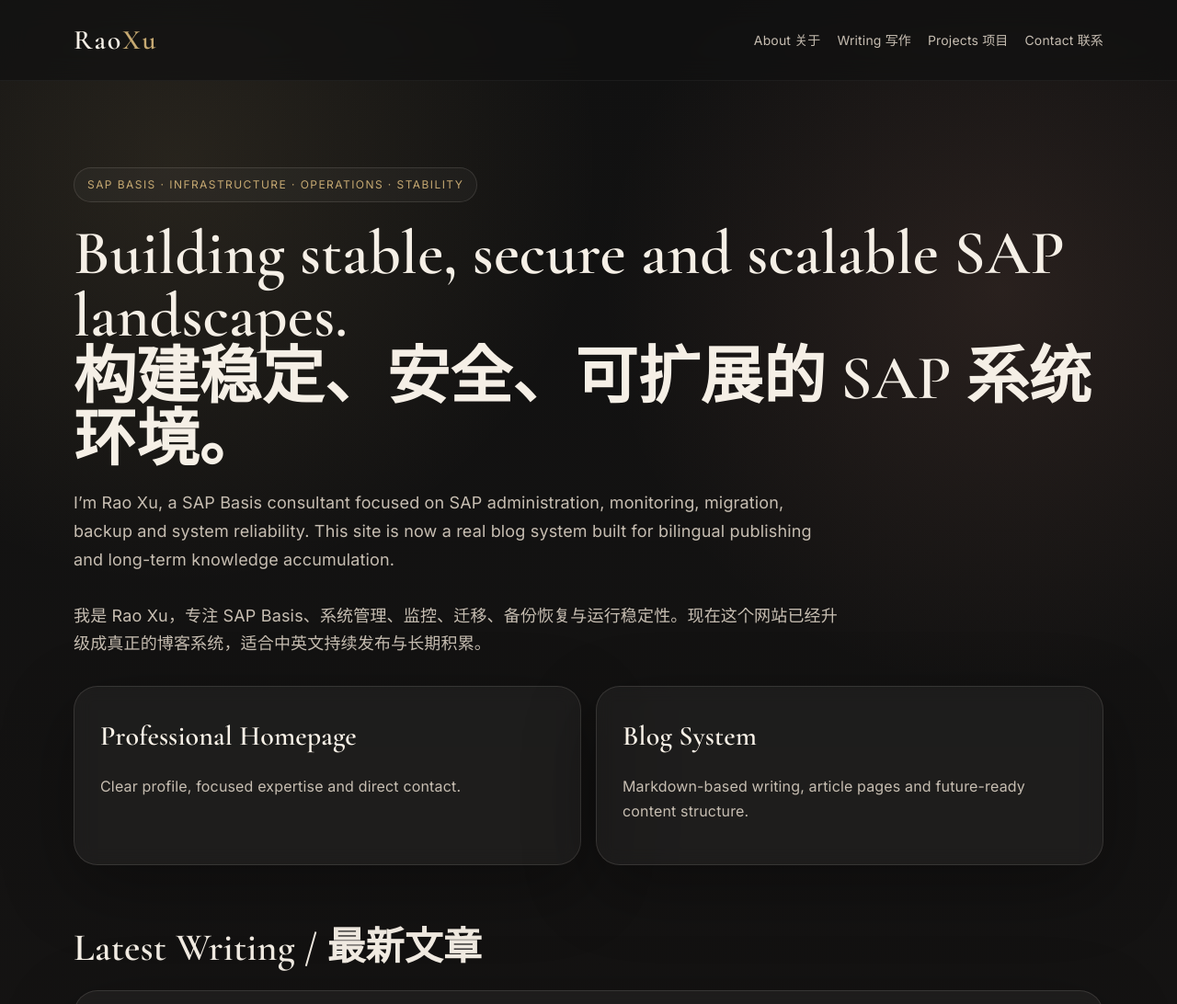
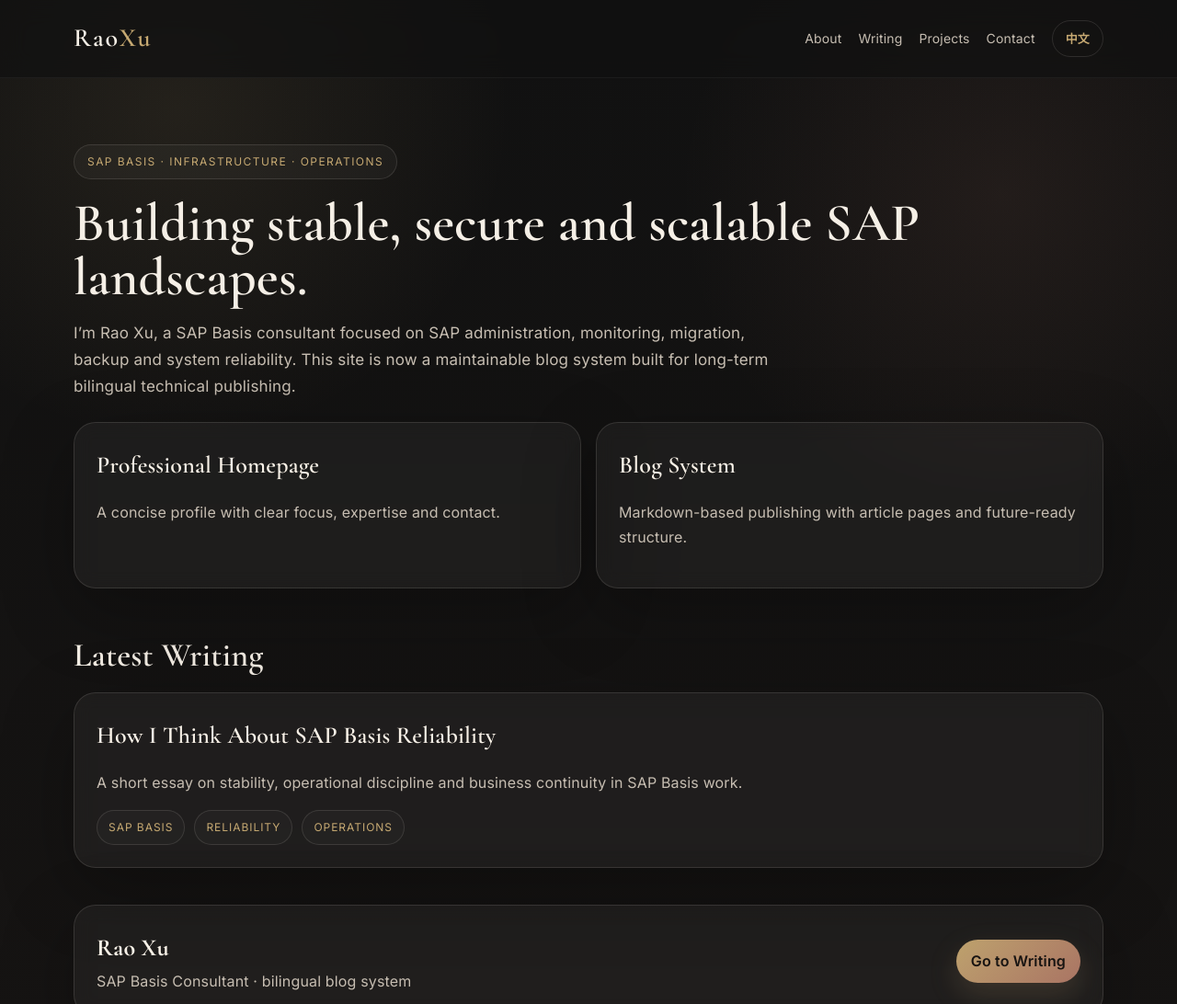
Before and after one commit to loganxurao/raoxu.github.io, an Astro site: page / in a window 1280 px wide. Shown: the top 1092 px of the page at 92% size. Built offline with nearby package versions, Linux system fonts and the light colour scheme; Astro itself is replaced by a stand-in of ours.

Commit message:
Refine homepage and add language toggle UX

```diff
--- a/src/layouts/BaseLayout.astro
+++ b/src/layouts/BaseLayout.astro
@@ -2,11 +2,18 @@
 interface Props {
   title: string;
   description?: string;
+  lang?: 'en' | 'zh';
 }
-const { title, description = 'Rao Xu personal website and SAP Basis blog.' } = Astro.props;
+const { title, description = 'Rao Xu personal website and SAP Basis blog.', lang = 'en' } = Astro.props;
+const isZh = lang === 'zh';
+const nav = isZh
+  ? { about: '关于', writing: '写作', projects: '项目', contact: '联系' }
+  : { about: 'About', writing: 'Writing', projects: 'Projects', contact: 'Contact' };
+const switchHref = isZh ? '/?lang=en' : '/?lang=zh';
+const switchLabel = isZh ? 'EN' : '中文';
 ---
 <!DOCTYPE html>
-<html lang="en">
+<html lang={lang}>
   <head>
     <meta charset="UTF-8" />
     <meta name="viewport" content="width=device-width, initial-scale=1.0" />
@@ -17,26 +24,27 @@ const { title, description = 'Rao Xu personal website and SAP Basis blog.' } = A
     <link rel="preconnect" href="https://fonts.gstatic.com" crossorigin />
     <link href="https://fonts.googleapis.com/css2?family=Cormorant+Garamond:wght@400;500;600;700&family=Inter:wght@400;500;600;700&display=swap" rel="stylesheet" />
     <style is:global>
-      :root{--bg:#111111;--bg-soft:#171717;--panel:rgba(255,248,240,.045);--text:#f5efe6;--muted:#c7beb2;--line:rgba(245,239,230,.12);--gold:#c6a972;--rose:#b67c6a;--ivory:#f8f1e7;--shadow:0 24px 80px rgba(0,0,0,.32);--radius:26px;--max:1120px}
-      *{box-sizing:border-box} html{scroll-behavior:smooth} body{margin:0;font-family:Inter,ui-sans-serif,system-ui,sans-serif;color:var(--text);background:radial-gradient(circle at 15% 10%,rgba(198,169,114,.12),transparent 24%),radial-gradient(circle at 85% 18%,rgba(182,124,106,.14),transparent 24%),radial-gradient(circle at 50% 100%,rgba(248,241,231,.05),transparent 30%),linear-gradient(180deg,#111111 0%,#161413 100%);line-height:1.7;letter-spacing:.01em}
-      body:before{content:"";position:fixed;inset:0;pointer-events:none;background:linear-gradient(rgba(255,255,255,.02) 1px,transparent 1px),linear-gradient(90deg,rgba(255,255,255,.02) 1px,transparent 1px);background-size:36px 36px;mask-image:radial-gradient(circle at center,black 35%,transparent 80%);opacity:.18}
-      a{color:inherit;text-decoration:none}.container{width:min(var(--max),calc(100% - 40px));margin:0 auto}.nav{position:sticky;top:0;z-index:20;backdrop-filter:blur(14px);background:rgba(17,17,17,.72);border-bottom:1px solid rgba(255,255,255,.05)}.nav-inner{display:flex;align-items:center;justify-content:space-between;padding:18px 0}.logo{font-family:"Cormorant Garamond",serif;font-size:30px;font-weight:600;letter-spacing:.06em}.logo span{color:var(--gold)}.menu{display:flex;gap:18px;align-items:center}.menu a{color:var(--muted);font-size:14px}.menu a:hover{color:var(--ivory)}
-      .btn{display:inline-flex;align-items:center;justify-content:center;gap:8px;padding:12px 18px;border-radius:999px;border:1px solid var(--line);transition:.2s ease;font-weight:600;background:transparent}.btn:hover{transform:translateY(-1px);border-color:rgba(198,169,114,.4)}.btn.primary{background:linear-gradient(135deg,rgba(198,169,114,.95),rgba(182,124,106,.92));color:#181412;border:none;box-shadow:0 12px 32px rgba(198,169,114,.2)}
-      .hero{padding:94px 0 54px}.eyebrow{display:inline-block;padding:8px 14px;border:1px solid var(--line);border-radius:999px;color:var(--gold);font-size:12px;letter-spacing:.12em;text-transform:uppercase;margin-bottom:22px;background:rgba(255,255,255,.03)} h1,h2,h3,h4{font-family:"Cormorant Garamond",serif}.page-title{font-size:clamp(40px,8vw,68px);line-height:1;margin:0 0 16px;font-weight:600}.section-title{font-size:42px;font-weight:600;margin:0 0 10px}.lead{max-width:840px;font-size:18px;color:var(--muted);margin-bottom:30px}
-      .stats,.grid-3,.grid-2,.grid-1{display:grid;gap:16px}.stats{grid-template-columns:repeat(4,minmax(0,1fr));margin-top:32px}.grid-3{grid-template-columns:repeat(3,minmax(0,1fr))}.grid-2{grid-template-columns:repeat(2,minmax(0,1fr))}.grid-1{grid-template-columns:1fr}.stat,.card,.timeline-item,.footer-box,.quote,.post{background:var(--panel);border:1px solid var(--line);border-radius:var(--radius);box-shadow:var(--shadow);backdrop-filter:blur(10px)}.card,.post{padding:28px}.card h3,.post h3{margin:0 0 10px;font-size:30px;font-weight:600;color:var(--ivory)}.card p,.post p,.section-lead, .muted{color:var(--muted)}
-      .tag-list{display:flex;flex-wrap:wrap;gap:10px;margin-top:16px}.tag{padding:8px 12px;border-radius:999px;border:1px solid var(--line);color:var(--gold);font-size:12px;letter-spacing:.08em;text-transform:uppercase;background:rgba(255,255,255,.025)}.footer{padding:46px 0 74px;color:var(--muted)}.footer-box{display:flex;justify-content:space-between;align-items:center;gap:18px;flex-wrap:wrap;padding:26px}.prose{max-width:820px}.prose p,.prose li{color:var(--muted);font-size:18px}.prose h1,.prose h2,.prose h3{color:var(--ivory)}.prose h2{font-size:40px;margin-top:34px}.prose a{color:var(--gold)}
-      @media (max-width:900px){.stats,.grid-3,.grid-2{grid-template-columns:1fr}.menu{display:none}.hero{padding-top:64px}.section-title{font-size:34px}.card h3,.post h3{font-size:26px}}
+      :root{--bg:#111111;--bg-soft:#171717;--panel:rgba(255,248,240,.045);--text:#f5efe6;--muted:#c7beb2;--line:rgba(245,239,230,.12);--gold:#c6a972;--rose:#b67c6a;--ivory:#f8f1e7;--shadow:0 24px 80px rgba(0,0,0,.28);--radius:24px;--max:1120px}
+      *{box-sizing:border-box} html{scroll-behavior:smooth} body{margin:0;font-family:Inter,ui-sans-serif,system-ui,sans-serif;color:var(--text);background:radial-gradient(circle at 15% 10%,rgba(198,169,114,.10),transparent 24%),radial-gradient(circle at 85% 18%,rgba(182,124,106,.10),transparent 24%),linear-gradient(180deg,#111111 0%,#161413 100%);line-height:1.7;letter-spacing:.01em}
+      body:before{content:"";position:fixed;inset:0;pointer-events:none;background:linear-gradient(rgba(255,255,255,.018) 1px,transparent 1px),linear-gradient(90deg,rgba(255,255,255,.018) 1px,transparent 1px);background-size:36px 36px;mask-image:radial-gradient(circle at center,black 35%,transparent 80%);opacity:.12}
+      a{color:inherit;text-decoration:none}.container{width:min(var(--max),calc(100% - 40px));margin:0 auto}.nav{position:sticky;top:0;z-index:20;backdrop-filter:blur(14px);background:rgba(17,17,17,.72);border-bottom:1px solid rgba(255,255,255,.05)}.nav-inner{display:flex;align-items:center;justify-content:space-between;padding:18px 0}.logo{font-family:"Cormorant Garamond",serif;font-size:28px;font-weight:600;letter-spacing:.06em}.logo span{color:var(--gold)}.menu{display:flex;gap:18px;align-items:center}.menu a{color:var(--muted);font-size:14px}.menu a:hover{color:var(--ivory)}
+      .btn{display:inline-flex;align-items:center;justify-content:center;gap:8px;padding:10px 16px;border-radius:999px;border:1px solid var(--line);transition:.2s ease;font-weight:600;background:transparent}.btn:hover{transform:translateY(-1px);border-color:rgba(198,169,114,.4)}.btn.primary{background:linear-gradient(135deg,rgba(198,169,114,.95),rgba(182,124,106,.92));color:#181412;border:none;box-shadow:0 12px 32px rgba(198,169,114,.18)}.btn.lang{padding:8px 14px;font-size:13px;color:var(--gold)}
+      .hero{padding:72px 0 42px}.eyebrow{display:inline-block;padding:8px 14px;border:1px solid var(--line);border-radius:999px;color:var(--gold);font-size:12px;letter-spacing:.12em;text-transform:uppercase;margin-bottom:18px;background:rgba(255,255,255,.03)} h1,h2,h3,h4{font-family:"Cormorant Garamond",serif}.page-title{font-size:clamp(34px,6vw,58px);line-height:1.02;margin:0 0 14px;font-weight:600}.section-title{font-size:36px;font-weight:600;margin:0 0 10px}.lead{max-width:760px;font-size:17px;color:var(--muted);margin-bottom:24px}
+      .stats,.grid-3,.grid-2,.grid-1{display:grid;gap:16px}.stats{grid-template-columns:repeat(4,minmax(0,1fr));margin-top:24px}.grid-3{grid-template-columns:repeat(3,minmax(0,1fr))}.grid-2{grid-template-columns:repeat(2,minmax(0,1fr))}.grid-1{grid-template-columns:1fr}.stat,.card,.timeline-item,.footer-box,.quote,.post{background:var(--panel);border:1px solid var(--line);border-radius:var(--radius);box-shadow:var(--shadow);backdrop-filter:blur(10px)}.card,.post,.timeline-item,.stat{padding:24px}.card h3,.post h3{margin:0 0 10px;font-size:26px;font-weight:600;color:var(--ivory)}.card p,.post p,.section-lead,.muted,.stat span{color:var(--muted)}.stat strong{display:block;font-family:"Cormorant Garamond",serif;font-size:28px;font-weight:600;margin-bottom:8px;color:var(--ivory)}
+      .tag-list{display:flex;flex-wrap:wrap;gap:10px;margin-top:16px}.tag{padding:8px 12px;border-radius:999px;border:1px solid var(--line);color:var(--gold);font-size:12px;letter-spacing:.08em;text-transform:uppercase;background:rgba(255,255,255,.025)}.footer{padding:40px 0 68px;color:var(--muted)}.footer-box{display:flex;justify-content:space-between;align-items:center;gap:18px;flex-wrap:wrap;padding:24px}.prose{max-width:760px}.prose p,.prose li{color:var(--muted);font-size:17px}.prose h1,.prose h2,.prose h3{color:var(--ivory)}.prose h2{font-size:34px;margin-top:30px}.prose a{color:var(--gold)}
+      @media (max-width:900px){.stats,.grid-3,.grid-2{grid-template-columns:1fr}.menu{display:none}.hero{padding-top:56px}.section-title{font-size:30px}.card h3,.post h3{font-size:24px}}
     </style>
   </head>
   <body>
     <nav class="nav">
       <div class="container nav-inner">
-        <a class="logo" href="/">Rao<span>Xu</span></a>
+        <a class="logo" href={isZh ? '/?lang=zh' : '/'}>Rao<span>Xu</span></a>
         <div class="menu">
-          <a href="/about/">About 关于</a>
-          <a href="/writing/">Writing 写作</a>
-          <a href="/projects/">Projects 项目</a>
-          <a href="/contact/">Contact 联系</a>
+          <a href={isZh ? '/about/?lang=zh' : '/about/'}>{nav.about}</a>
+          <a href={isZh ? '/writing/?lang=zh' : '/writing/'}>{nav.writing}</a>
+          <a href={isZh ? '/projects/?lang=zh' : '/projects/'}>{nav.projects}</a>
+          <a href={isZh ? '/contact/?lang=zh' : '/contact/'}>{nav.contact}</a>
+          <a class="btn lang" href={switchHref}>{switchLabel}</a>
         </div>
       </div>
     </nav>
--- a/src/pages/index.astro
+++ b/src/pages/index.astro
@@ -1,26 +1,28 @@
 ---
 import BaseLayout from '../layouts/BaseLayout.astro';
 import { getCollection } from 'astro:content';
-const posts = (await getCollection('blog', ({ data }) => !data.draft)).sort((a,b)=> b.data.pubDate.valueOf()-a.data.pubDate.valueOf()).slice(0,3);
+const lang = Astro.url.searchParams.get('lang') === 'zh' ? 'zh' : 'en';
+const isZh = lang === 'zh';
+const posts = (await getCollection('blog', ({ data }) => !data.draft && data.lang === lang)).sort((a,b)=> b.data.pubDate.valueOf()-a.data.pubDate.valueOf()).slice(0,3);
 ---
-<BaseLayout title="Rao Xu | SAP Basis Consultant" description="Bilingual personal website and blog for SAP Basis operations, monitoring and migration.">
+<BaseLayout title={isZh ? 'Rao Xu | SAP Basis 顾问' : 'Rao Xu | SAP Basis Consultant'} description={isZh ? 'Rao Xu 的 SAP Basis 双语博客与个人网站。' : 'Bilingual personal website and blog for SAP Basis operations, monitoring and migration.'} lang={lang}>
   <main class="container">
     <section class="hero">
-      <div class="eyebrow">SAP BASIS · INFRASTRUCTURE · OPERATIONS · STABILITY</div>
-      <h1 class="page-title">Building stable, secure and scalable SAP landscapes.<br/>构建稳定、安全、可扩展的 SAP 系统环境。</h1>
-      <p class="lead">I’m Rao Xu, a SAP Basis consultant focused on SAP administration, monitoring, migration, backup and system reliability. This site is now a real blog system built for bilingual publishing and long-term knowledge accumulation.<br/><br/>我是 Rao Xu，专注 SAP Basis、系统管理、监控、迁移、备份恢复与运行稳定性。现在这个网站已经升级成真正的博客系统，适合中英文持续发布与长期积累。</p>
+      <div class="eyebrow">SAP BASIS · INFRASTRUCTURE · OPERATIONS</div>
+      <h1 class="page-title">{isZh ? '构建稳定、安全、可扩展的 SAP 系统环境。' : 'Building stable, secure and scalable SAP landscapes.'}</h1>
+      <p class="lead">{isZh ? '我是 Rao Xu，专注 SAP Basis、系统管理、监控、迁移、备份恢复与运行稳定性。这个网站现在是一个真正可维护的博客系统，用来持续沉淀中英文技术内容。' : 'I’m Rao Xu, a SAP Basis consultant focused on SAP administration, monitoring, migration, backup and system reliability. This site is now a maintainable blog system built for long-term bilingual technical publishing.'}</p>
       <div class="grid-2">
-        <article class="card"><h3>Professional Homepage</h3><p>Clear profile, focused expertise and direct contact.</p></article>
-        <article class="card"><h3>Blog System</h3><p>Markdown-based writing, article pages and future-ready content structure.</p></article>
+        <article class="card"><h3>{isZh ? '专业主页' : 'Professional Homepage'}</h3><p>{isZh ? '清楚呈现专业方向、能力范围与联系方式。' : 'A concise profile with clear focus, expertise and contact.'}</p></article>
+        <article class="card"><h3>{isZh ? '博客系统' : 'Blog System'}</h3><p>{isZh ? '基于 Markdown 的文章系统，适合长期写作与归档。' : 'Markdown-based publishing with article pages and future-ready structure.'}</p></article>
       </div>
     </section>
 
     <section>
-      <h2 class="section-title">Latest Writing / 最新文章</h2>
+      <h2 class="section-title">{isZh ? '最新文章' : 'Latest Writing'}</h2>
       <div class="grid-1">
         {posts.map((post) => (
           <article class="post">
-            <h3><a href={`/writing/${post.slug}/`}>{post.data.title}</a></h3>
+            <h3><a href={`/writing/${post.slug}/?lang=${lang}`}>{post.data.title}</a></h3>
             <p>{post.data.description}</p>
             <div class="tag-list">
               {post.data.tags.map((tag) => <span class="tag">{tag}</span>)}
@@ -30,5 +32,5 @@ const posts = (await getCollection('blog', ({ data }) => !data.draft)).sort((a,b
       </div>
     </section>
   </main>
-  <footer class="footer"><div class="container footer-box"><div><strong style="font-family:'Cormorant Garamond',serif;font-size:28px;color:var(--ivory)">Rao Xu</strong><br/><span>SAP Basis Consultant · Astro blog system · bilingual publishing</span></div><a class="btn primary" href="/writing/">Go to Writing</a></div></footer>
+  <footer class="footer"><div class="container footer-box"><div><strong style="font-family:'Cormorant Garamond',serif;font-size:26px;color:var(--ivory)">Rao Xu</strong><br/><span>{isZh ? 'SAP Basis 顾问 · 中英文博客系统' : 'SAP Basis Consultant · bilingual blog system'}</span></div><a class="btn primary" href={isZh ? '/writing/?lang=zh' : '/writing/'}>{isZh ? '进入写作' : 'Go to Writing'}</a></div></footer>
 </BaseLayout>
--- a/src/pages/writing/[slug].astro
+++ b/src/pages/writing/[slug].astro
@@ -9,10 +9,11 @@ export async function getStaticPaths() {
 
 const { post } = Astro.props;
 const { Content } = await render(post);
+const lang = Astro.url.searchParams.get('lang') === 'zh' ? 'zh' : 'en';
 ---
-<BaseLayout title={`${post.data.title} | Rao Xu`} description={post.data.description}>
+<BaseLayout title={`${post.data.title} | Rao Xu`} description={post.data.description} lang={lang}>
   <main class="container hero prose">
-    <div class="eyebrow">{post.data.pubDate.toISOString().slice(0,10)} · {post.data.lang}</div>
+    <div class="eyebrow">{post.data.pubDate.toISOString().slice(0,10)}</div>
     <h1 class="page-title">{post.data.title}</h1>
     <p class="lead">{post.data.description}</p>
     <div class="tag-list">
```
Also changed, not shown: src/pages/about.astro (+7 -6 lines), src/pages/contact.astro (+6 -5 lines), src/pages/projects.astro (+9 -7 lines), src/pages/writing/index.astro (+7 -6 lines).
